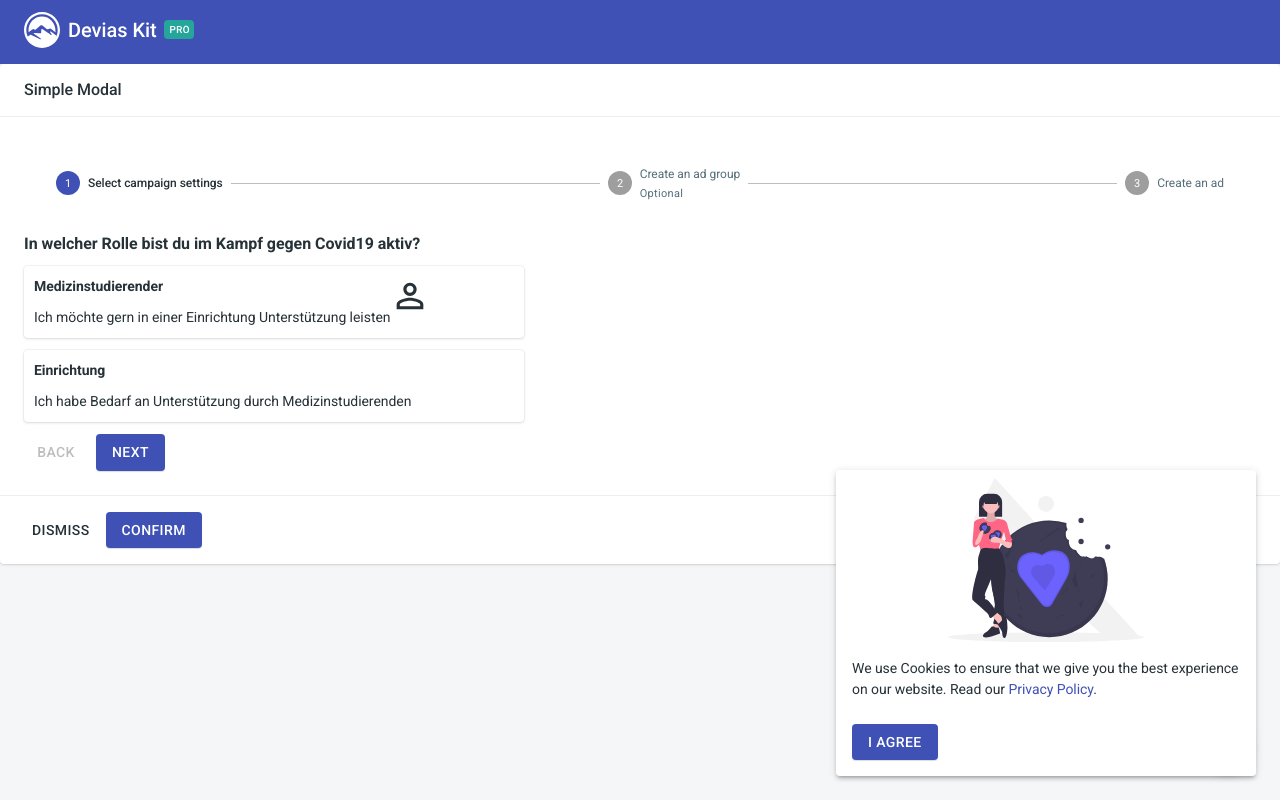
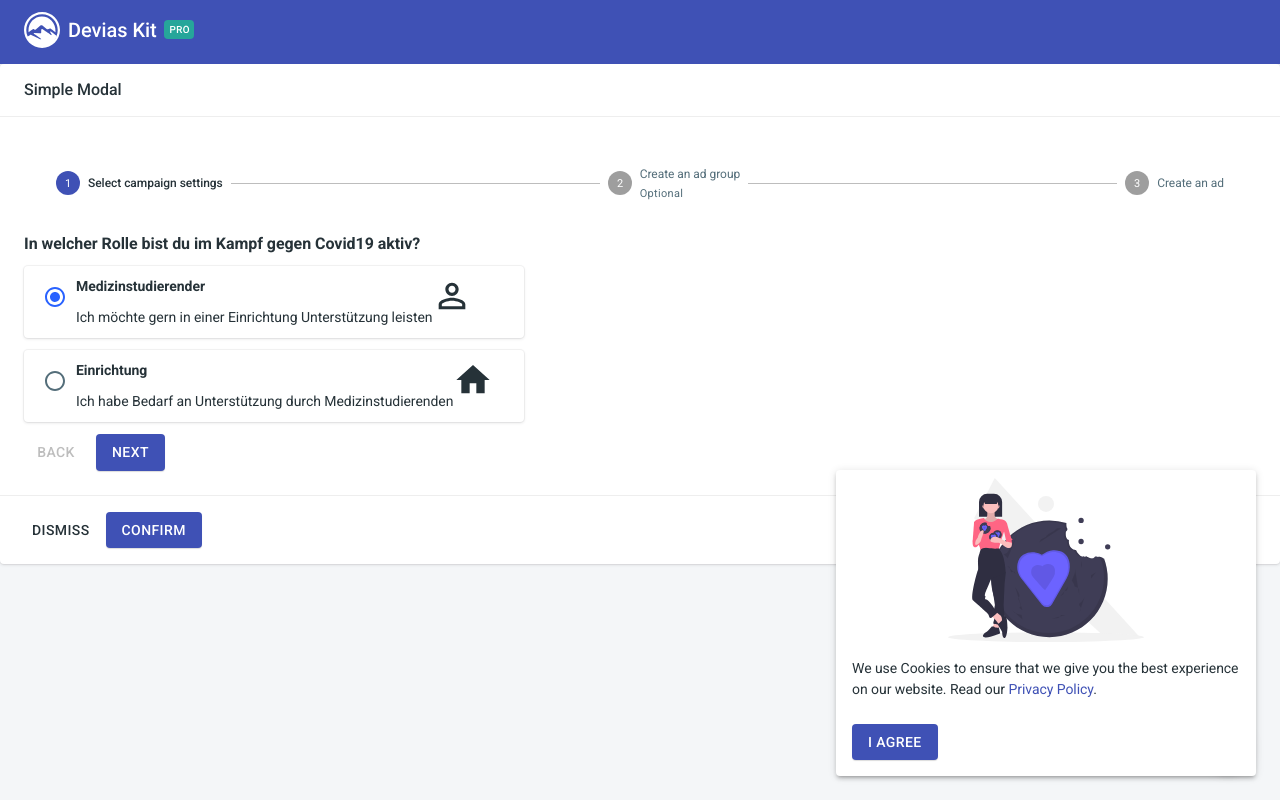
Before and after one commit to JanRuettinger/CoronaHack, a React (Create React App) app in the folder medis-vs-covid19/: page /auth/signup in a window 1280 px wide. Built offline with nearby package versions, Linux system fonts and the light colour scheme; no server answers; what axios-mock-adapter, jss-rtl, validate.js would draw is missing.

Commit message:
Latest release

```diff
--- a/medis-vs-covid19/src/views/auth/student/Step0.js
+++ b/medis-vs-covid19/src/views/auth/student/Step0.js
@@ -2,6 +2,8 @@ import React from 'react';
 import { makeStyles } from '@material-ui/core/styles';
 import Typography from '@material-ui/core/Typography';
 import PermIdentityIcon from '@material-ui/icons/PermIdentity';
+import HomeIcon from '@material-ui/icons/Home';
+import Radio from '@material-ui/core/Radio';
 import {
   Card
 } from '@material-ui/core';
@@ -29,10 +31,12 @@ const useStyles = makeStyles(theme => ({
     marginBottom: 10,
   },
   icon: {
-    marginLeft: 'auto',
-    marginTop: 'auto',
     width: 40,
     height: 40,
+  },
+  iconDiv: {
+    position: 'relative',
+    verticalAlign: 'middle',
   },
   selectionMain: {
 
@@ -41,6 +45,11 @@ const useStyles = makeStyles(theme => ({
 
 const Step_0 = props => {
   const classes = useStyles();
+  const [selectedValue, setSelectedValue] = React.useState('a');
+
+  const handleChange = event => {
+    setSelectedValue(event.target.value);
+  };
 
   return(
     <div className={classes.mainCard}>
@@ -49,6 +58,15 @@ const Step_0 = props => {
       </Typography>
       <Card className={classes.selectionCard}>
         <div className={classes.cardColumns}>
+          <div>
+            <Radio
+              checked={selectedValue === 'a'}
+              onChange={handleChange}
+              value="a"
+              name="radio-button-demo"
+              inputProps={{ 'aria-label': 'A' }}
+            />
+          </div>
           <div>
             <Typography className={classes.selectionHeader}>
               Medizinstudierender
@@ -63,12 +81,28 @@ const Step_0 = props => {
         </div>
       </Card>
       <Card className={classes.selectionCard}>
+        <div className={classes.cardColumns}>
+          <div>
+            <Radio
+              checked={selectedValue === 'b'}
+              onChange={handleChange}
+              value="b"
+              name="radio-button-demo"
+              inputProps={{ 'aria-label': 'B' }}
+            />
+          </div>
+          <div>
             <Typography className={classes.selectionHeader}>
               Einrichtung
             </Typography>
             <Typography className={classes.selectionMain}>
               Ich habe Bedarf an Unterstützung durch Medizinstudierenden
             </Typography>
+            </div>
+          <div className={classes.iconDiv}>
+            <HomeIcon className={classes.icon} />
+          </div>
+        </div>
       </Card>
     </div>
   )
```
Lines whose indentation alone changed are shown as unchanged.
